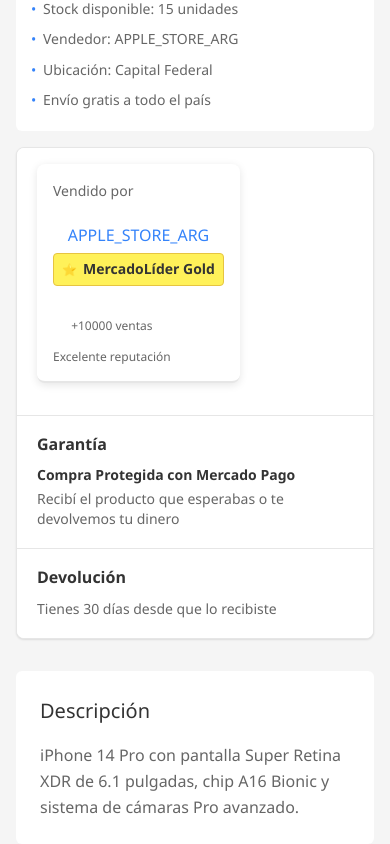
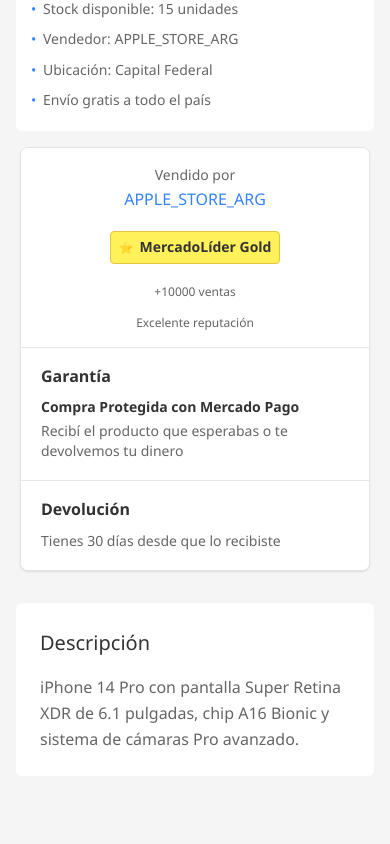
Before and after one commit to pepereyra/DesarrolloAplicaciones, a React (Vite) app in the folder tpo/mercadolibre/: page /product/1 in a window 390 px wide. Shown: the part 1229-2073 px from the top of the page. After the commit the page ends 2005 px from the top, so only its background shows below. Built offline with nearby package versions, Linux system fonts and the light colour scheme; data requests are answered from the project's data file.

Commit message:
fix centrado de detalle del vendedor

```diff
--- a/tpo/mercadolibre/src/pages/ProductDetail.css
+++ b/tpo/mercadolibre/src/pages/ProductDetail.css
@@ -591,6 +591,8 @@
   box-shadow: 0 1px 2px rgba(0, 0, 0, 0.1);
   border: 1px solid #e6e6e6;
   overflow: hidden;
+  width: 100%;
+  max-width: 250px;
 }
 
 .purchase-panel > div {
@@ -606,12 +608,11 @@
 .seller-info {
   background: white;
   padding: 16px 20px !important;
-}
-
-.seller-header {
+  text-align: center;
   display: flex;
   flex-direction: column;
-  gap: 8px;
+  align-items: center;
+  gap: 12px;
 }
 
 .sold-by-label {
@@ -621,10 +622,15 @@
   margin: 0;
 }
 
-.seller-main {
-  display: flex;
-  flex-direction: column;
-  gap: 6px;
+.seller-content {
+  display: flex !important;
+  flex-direction: column !important;
+  align-items: center;
+  gap: 8px;
+  width: 100%;
+  max-width: 100%;
+  grid-template-columns: none !important;
+  grid-template-rows: none !important;
 }
 
 .seller-name {
@@ -633,6 +639,9 @@
   font-weight: 400;
   text-decoration: none;
   line-height: 1.2;
+  text-align: center;
+  width: 100%;
+  display: block;
 }
 
 .seller-name:hover {
@@ -649,7 +658,9 @@
   font-size: 11px;
   font-weight: 600;
   width: fit-content;
-  margin-top: 2px;
+  margin: 2px auto 0 auto;
+  justify-self: center;
+  align-self: center;
 }
 
 .reputation-badge.gold {
@@ -676,12 +687,14 @@
 
 /* Seller Stats */
 .seller-stats {
-  display: flex;
-  flex-direction: column;
+  display: flex !important;
+  flex-direction: column !important;
   gap: 2px;
-  margin-top: 8px;
   font-size: 12px;
   color: #666;
+  text-align: center;
+  width: 100%;
+  grid-template-columns: none !important;
 }
 
 .sales-count,
@@ -795,6 +808,8 @@
 
   .purchase-panel {
     position: static;
+    margin: 0 auto;
+    max-width: 300px;
   }
 
   .main-image {
@@ -806,6 +821,13 @@
   .product-content {
     grid-template-columns: 1fr;
     gap: 16px;
+  }
+
+  .purchase-panel {
+    position: static;
+    margin: 0 auto;
+    max-width: 400px;
+    width: 100%;
   }
 
   .product-gallery {
@@ -886,6 +908,12 @@
     padding: 12px;
   }
 
+  .purchase-panel {
+    margin: 0 auto;
+    max-width: 350px;
+    width: 100%;
+  }
+
   .product-gallery {
     padding: 12px;
   }
--- a/tpo/mercadolibre/src/pages/ProductDetail.jsx
+++ b/tpo/mercadolibre/src/pages/ProductDetail.jsx
@@ -1,6 +1,5 @@
 import { useState, useEffect, useCallback } from 'react';
-import { useParams, Link, useNavigate } from 'react-router-dom';
-import { useAuth } from '../context/AuthContext';
+import { useParams, Link } from 'react-router-dom';
 import { productsApi } from '../services/api';
 import { useCart } from '../hooks/useCart';
 import FavoriteButton from '../components/FavoriteButton';
@@ -15,8 +14,6 @@
     getAvailableStock,
     formatPrice
   } = useCart();
-  const { currentUser } = useAuth();
-  const navigate = useNavigate();
   const [product, setProduct] = useState(null);
   const [loading, setLoading] = useState(true);
   const [selectedImage, setSelectedImage] = useState(0);
@@ -64,14 +61,10 @@
 
   const handleAddToCart = () => {
     if (product.stock === 0) return;
-    if (!currentUser) {
-      // Guardar intento en sessionStorage y redirigir a login
-      sessionStorage.setItem('pendingAddToCart', JSON.stringify({ productId: product.id }));
-      navigate('/login');
-      return;
-    }
+
     const availableStock = getAvailableStock(product);
     const maxQuantity = Math.min(quantity, availableStock);
+
     if (maxQuantity > 0) {
       addToCart(product, maxQuantity);
       alert(`${maxQuantity} ${product.title} agregado(s) al carrito`);
@@ -139,11 +132,6 @@
   }, [product, selectedImage, getProductImages]);
 
   const handleBuyNow = () => {
-    if (!currentUser) {
-      sessionStorage.setItem('pendingAddToCart', JSON.stringify({ productId: product.id }));
-      navigate('/login');
-      return;
-    }
     handleAddToCart();
     // Redireccionar al carrito después de agregar
     window.location.href = '/cart';
@@ -415,9 +403,8 @@
           {/* Panel de compra */}
           <div className="purchase-panel">
             <div className="seller-info">
-              <div className="seller-header">
               <span className="sold-by-label">Vendido por</span>
-                <div className="seller-main">
+              <div className="seller-content">
                 <Link to={`/vendedor/${product.sellerId}`} className="seller-name">
                   {product.seller.nickname}
                 </Link>
@@ -433,7 +420,6 @@
                     <span className="badge-text">MercadoLíder</span>
                   </div>
                 )}
-                </div>
                 <div className="seller-stats">
                   <span className="sales-count">+10000 ventas</span>
                   <span className="reputation-text">Excelente reputación</span>
```
Lines whose indentation alone changed are shown as unchanged.
